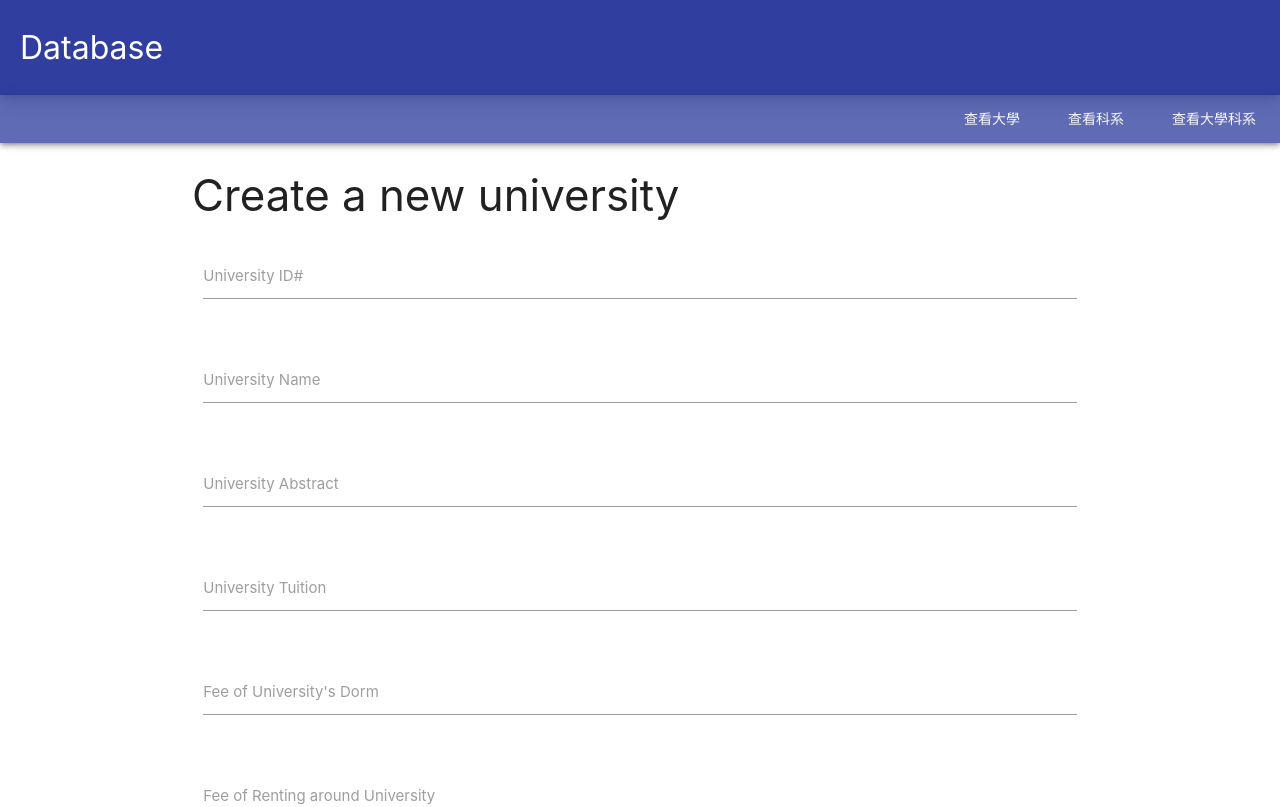
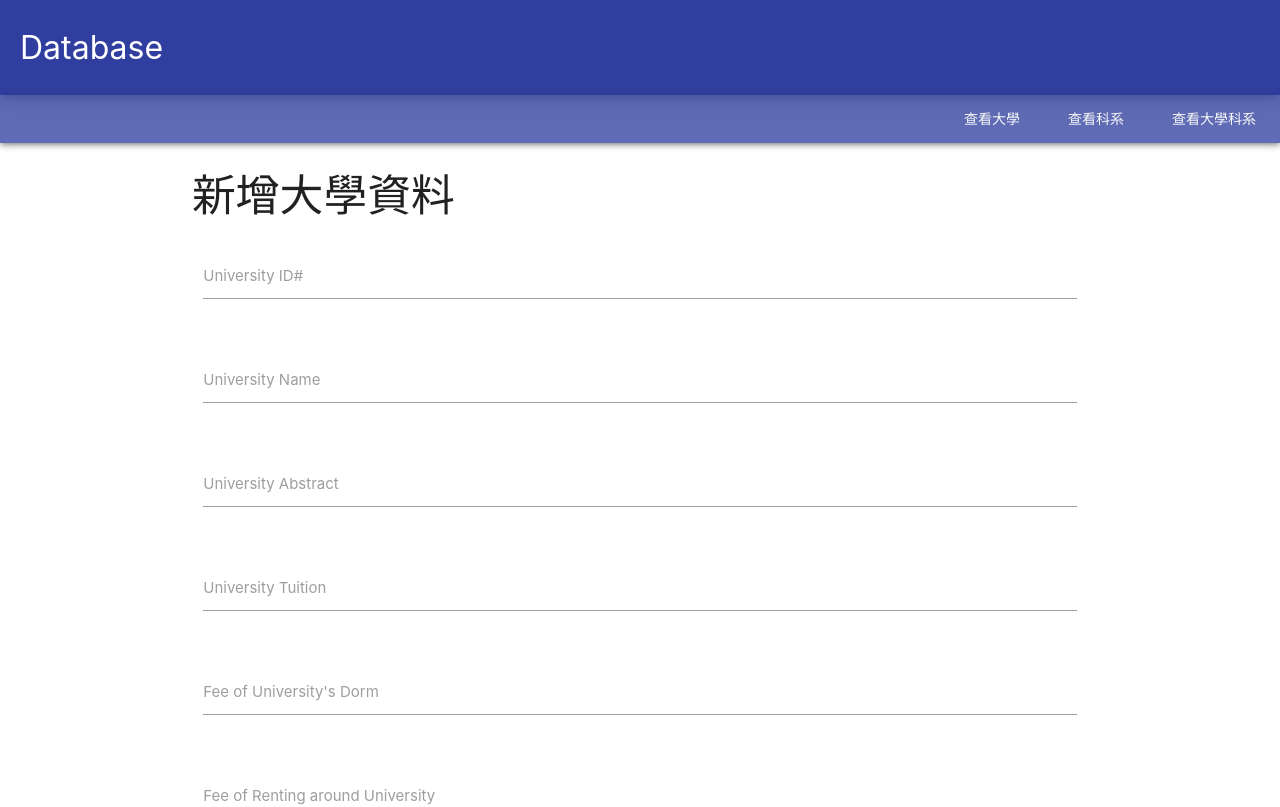
Before and after one commit to bill3129066/IMDB-2018, a Vue app: page /#/university/new in a window 1280 px wide. Shown: the top 807 px of the page. Built offline with nearby package versions, Linux system fonts and the light colour scheme.

Commit message:
title change

```diff
--- a/src/components/University.vue
+++ b/src/components/University.vue
@@ -1,7 +1,7 @@
 <template>
 
   <div id="university">
-    <h3>University</h3>
+    <h3>大學</h3>
 
 	<div class="index container">
       <div class="card" v-for="university in universities" :key="university.id">
--- a/src/components/University_new.vue
+++ b/src/components/University_new.vue
@@ -1,6 +1,6 @@
 <template>
   <div id="university_new">
-    <h3>Create a new university</h3>
+    <h3>新增大學資料</h3>
 	<div class="row">
 	  <form @submit.prevent="saveUniversity" class="col s12">
 	    <div class="row">
```
